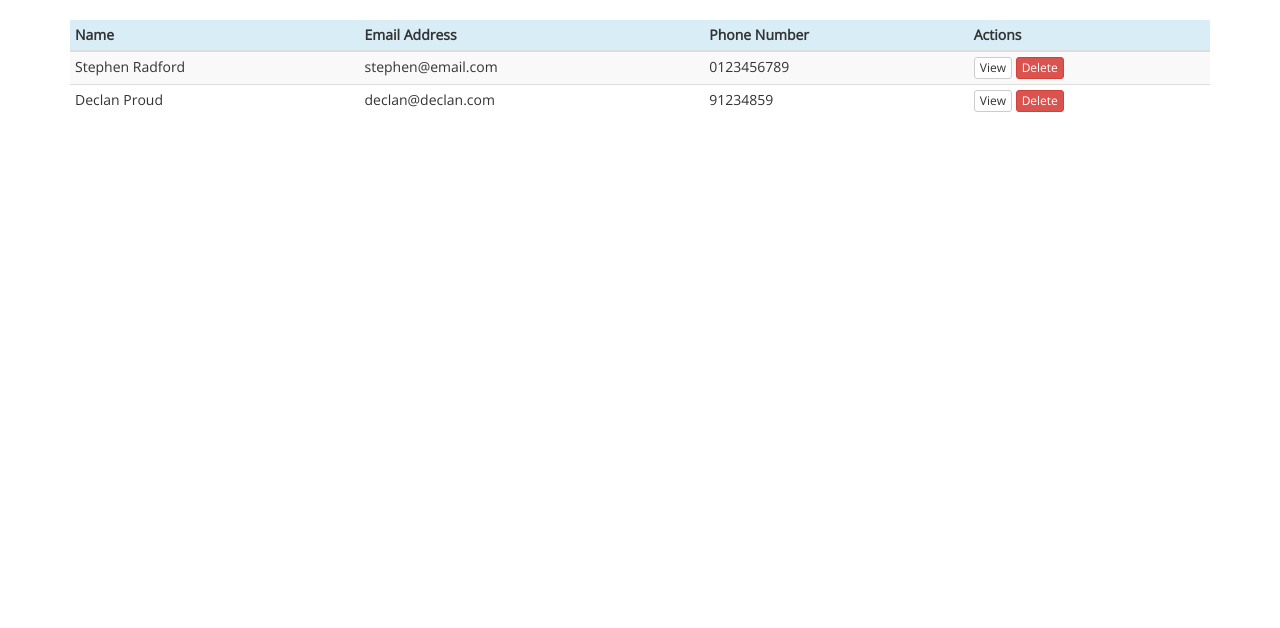
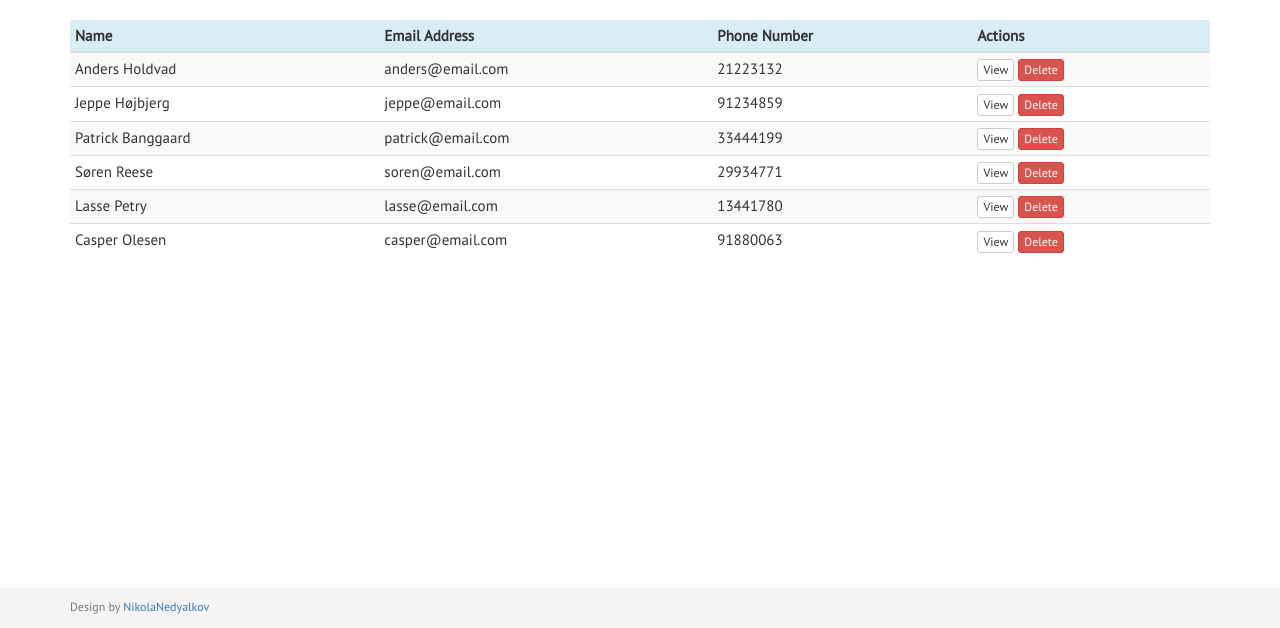
Before and after one commit to nedyalkovnikola/ContactsManager, a plain HTML site: page index.html in a window 1280 px wide. Shown: the part 172-800 px from the top of the page. Drawn offline with nearby package versions, Linux system fonts and the light colour scheme; some packages are replaced by stand-ins of ours.

Commit message:
Partials update

```diff
--- a/app/app.js
+++ b/app/app.js
@@ -31,19 +31,51 @@ app.config(function($routeProvider){
 app.factory('contacts', function () {
 	var contacts = [
 		{
-			name: 'Stephen Radford',
-			phone: '0123456789',
-			address: '123, Some Street\nLeicester\nLE1 2AB',
-			email: 'stephen@email.com',
-			website: 'stephenradford.me',
+			name: 'Anders Holdvad',
+			phone: '21223132',
+			address: 'Randersvej 91\nHobro \n9500',
+			email: 'anders@email.com',
+			website: 'andersholdvad.me',
 			notes: ''
 		},
 		{
-			name: 'Declan Proud',
+			name: 'Jeppe Højbjerg',
 			phone: '91234859',
-			address: '234, Some Street\nLeicester\nLE1 2AB',
-			email: 'declan@declan.com',
-			website: 'declanproud.me',
+			address: 'Gl. Vardevej 14\nEsbjerg \n6700',
+			email: 'jeppe@email.com',
+			website: 'jeppehojbjerg.me',
+			notes: 'Some notes about the contact.'
+		},
+		{
+			name: 'Patrick Banggaard',
+			phone: '33444199',
+			address: 'Kaj Zartows Vej 3\nHerning \n7400',
+			email: 'patrick@email.com',
+			website: 'patrickbanggaard.me',
+			notes: 'Some notes about the contact.'
+		},
+		{
+			name: 'Søren Reese',
+			phone: '29934771',
+			address: 'Tingvej 15\nViborg \n8800',
+			email: 'soren@email.com',
+			website: 'sorenreese.me',
+			notes: 'Some notes about the contact.'
+		},
+		{
+			name: 'Lasse Petry',
+			phone: '13441780',
+			address: 'Bygmarken 10\nFarum \n3520',
+			email: 'lasse@email.com',
+			website: 'lassepetry.me',
+			notes: 'Some notes about the contact.'
+		},
+		{
+			name: 'Casper Olesen',
+			phone: '91880063',
+			address: 'Norgesvej 17\nHaderslev \n6100',
+			email: 'casper@email.com',
+			website: 'casperolesen.me',
 			notes: 'Some notes about the contact.'
 		}
 
@@ -82,7 +114,7 @@ app.directive('editable', function(){
 			value: '=editable',
 			field: '@fieldType'
 		},
-		controller: function($scope) {
+		controller: function($scope, $alert) {
 			$scope.field = ($scope.field) ? $scope.field : 'text';
 
 			$scope.editor = {
@@ -99,6 +131,7 @@ app.directive('editable', function(){
 				$scope.value = $scope.editor.value;
 				$scope.toggleEditor();
 			};
+
 		}
 	};
 })
--- a/app/controller.js
+++ b/app/controller.js
@@ -10,6 +10,7 @@ app.controller('appCtl', function($scope, $location) {
 
 // Home Controller
 app.controller('homeCtl', function($scope, $alert, contacts) {
+
 	$scope.contacts = contacts.get();
 	$scope.delete = function(index) {
 			contacts.destroy(index);
@@ -24,6 +25,7 @@ app.controller('homeCtl', function($scope, $alert, contacts) {
 	});
 });
 
+
 // Add Controller
 app.controller('addCtl', function($scope, $alert, contacts) {
 	$scope.submit = function() {
@@ -31,6 +33,7 @@ app.controller('addCtl', function($scope, $alert, contacts) {
 		$scope.contact = null;
 		alert.show();
 		};
+
 	var alert = $alert ({
 		title: 'Success!',
 		content: 'The contact was added successfully.',
@@ -42,6 +45,13 @@ app.controller('addCtl', function($scope, $alert, contacts) {
 });
 
 // Contact Controller
-app.controller('contactCtl', function($scope, $routeParams, contacts) {
+
+app.controller('contactCtl', function($scope, $routeParams, contacts, $timeout){
     $scope.contact = contacts.find($routeParams.id);
+
+    $scope.$on('saved', function(){
+        $timeout(function(){
+            $scope.contact.$update();
+        }, 0);
     });
+});
--- a/assets/css/custom.css
+++ b/assets/css/custom.css
@@ -1,5 +1,6 @@
 body {
-	font-family: 'Open Sans', 'Arial', sans-serif;
+	font-family: 'PT Sans', sans-serif;
+	font-size: 15px;
 }
 
 .navbar-default {
@@ -38,3 +39,18 @@ body {
 .navbar-default .navbar-nav > .active > a:hover {
 	background-color: #ffffff;
 }
+
+
+.footer {
+    position: absolute;
+    bottom: 0;
+    width: 100%;
+    height: 40px;
+    background-color: #f5f5f5;
+}
+
+.footer p {
+	color: #777;
+	margin: 10px 0;
+	font-size: 12px;
+}
--- a/index.html
+++ b/index.html
@@ -7,21 +7,11 @@
 <link rel="stylesheet" href="assets/css/bootstrap.min.css">
 <link rel="stylesheet" href="assets/css/angular-motion.min.css">
 <link rel="stylesheet" href="assets/css/custom.css">
-
-<link href='https://fonts.googleapis.com/css?family=Open+Sans' rel='stylesheet' type='text/css'>
-<script src="assets/js/jquery-2.1.4.min.js" type="text/javascript"></script>
-<script src="assets/js/bootstrap.min.js" type="text/javascript"></script>
-<script src="assets/js/angular.min.js" type="text/javascript"></script>
-<script src="assets/js/angular-route.js" type="text/javascript"></script>
-<script src="assets/js/angular-sanitize.min.js" type="text/javascript"></script>
-<script src="assets/js/angular-animate.min.js" type="text/javascript"></script>
-<script src="assets/js/angular-strap.min.js" type="text/javascript"></script>
-<script src="assets/js/angular-strap.tpl.min.js" type="text/javascript"></script>
-<script src="app/app.js" type="text/javascript"></script>
-<script src="app/controller.js" type="text/javascript"></script>
+<link href='https://fonts.googleapis.com/css?family=PT+Sans' rel='stylesheet' type='text/css'>
 </head>
 <body>
 	<nav class="navbar navbar-default" role="navigation">
+		<div class="container">
 			<div class="navbar-header">
 				<button type="button" class="navbar-toggle" data-toggle="collapse" data-target="#nav-toggle">
 					<span class="sr-only">Toggle navigation</span>
@@ -41,11 +31,30 @@
 				<input type="text" class="form-control" placeholder="Search" ng-model="search.name" ng-keyup="startSearch()">
 				</form>
 			</div>
+		</div>
 	</nav>
 
 	<div class="container">
 		<div ng-view></div>
 	</div>
 
+    <footer class="footer">
+    	<div class="container">
+     		<p>Design by <a href="">NikolaNedyalkov</a></p>
+     	</div>
+    </footer>
+
+<!-- Core JavaScript   -->
+<script src="assets/js/jquery-2.1.4.min.js" type="text/javascript"></script>
+<script src="assets/js/bootstrap.min.js" type="text/javascript"></script>
+<script src="assets/js/angular.min.js" type="text/javascript"></script>
+<script src="assets/js/angular-route.js" type="text/javascript"></script>
+<script src="assets/js/angular-resource.min.js" type="text/javascript"></script>
+<script src="assets/js/angular-sanitize.min.js" type="text/javascript"></script>
+<script src="assets/js/angular-animate.min.js" type="text/javascript"></script>
+<script src="assets/js/angular-strap.min.js" type="text/javascript"></script>
+<script src="assets/js/angular-strap.tpl.min.js" type="text/javascript"></script>
+<script src="app/app.js" type="text/javascript"></script>
+<script src="app/controller.js" type="text/javascript"></script>
 </body>
 </html>
```
Also changed, not shown: assets/partials/contact.html (+1 -2 lines), assets/partials/editable.html (+2 -3 lines). Lines whose indentation alone changed are shown as unchanged.
